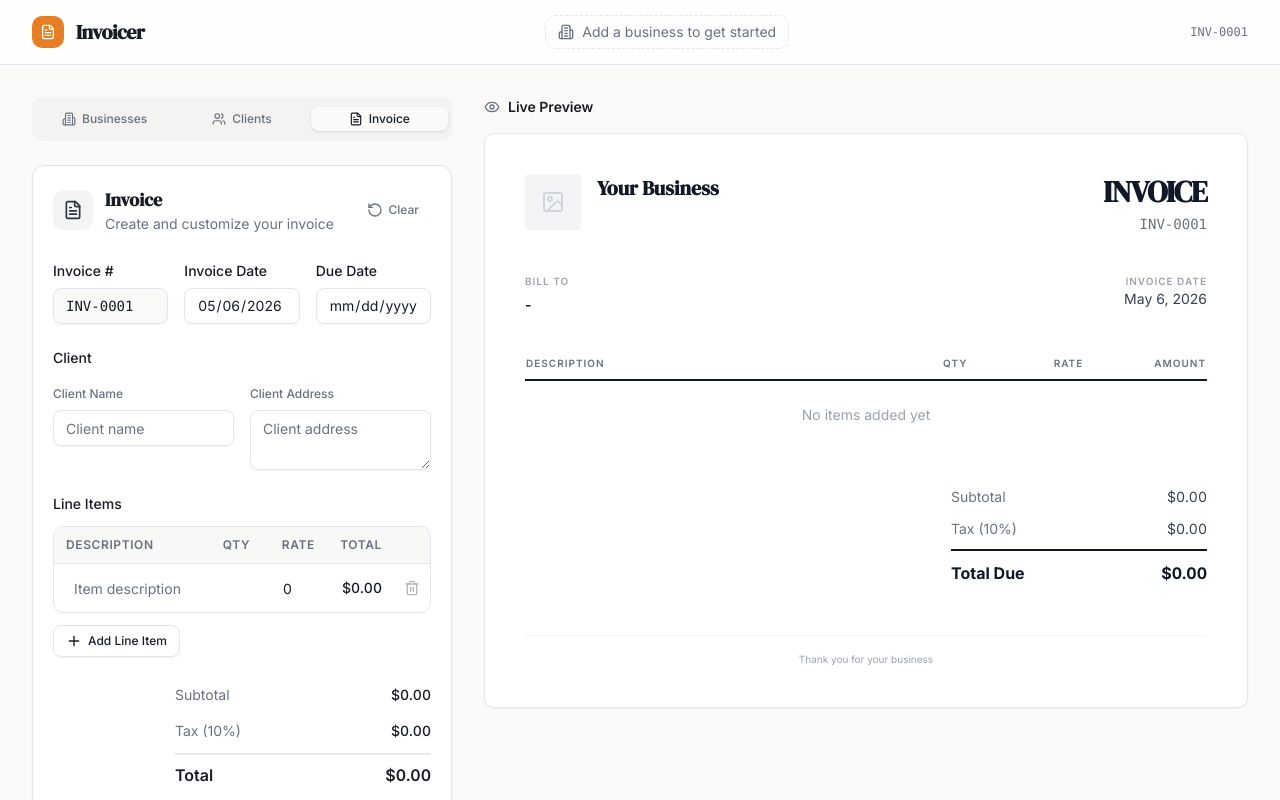
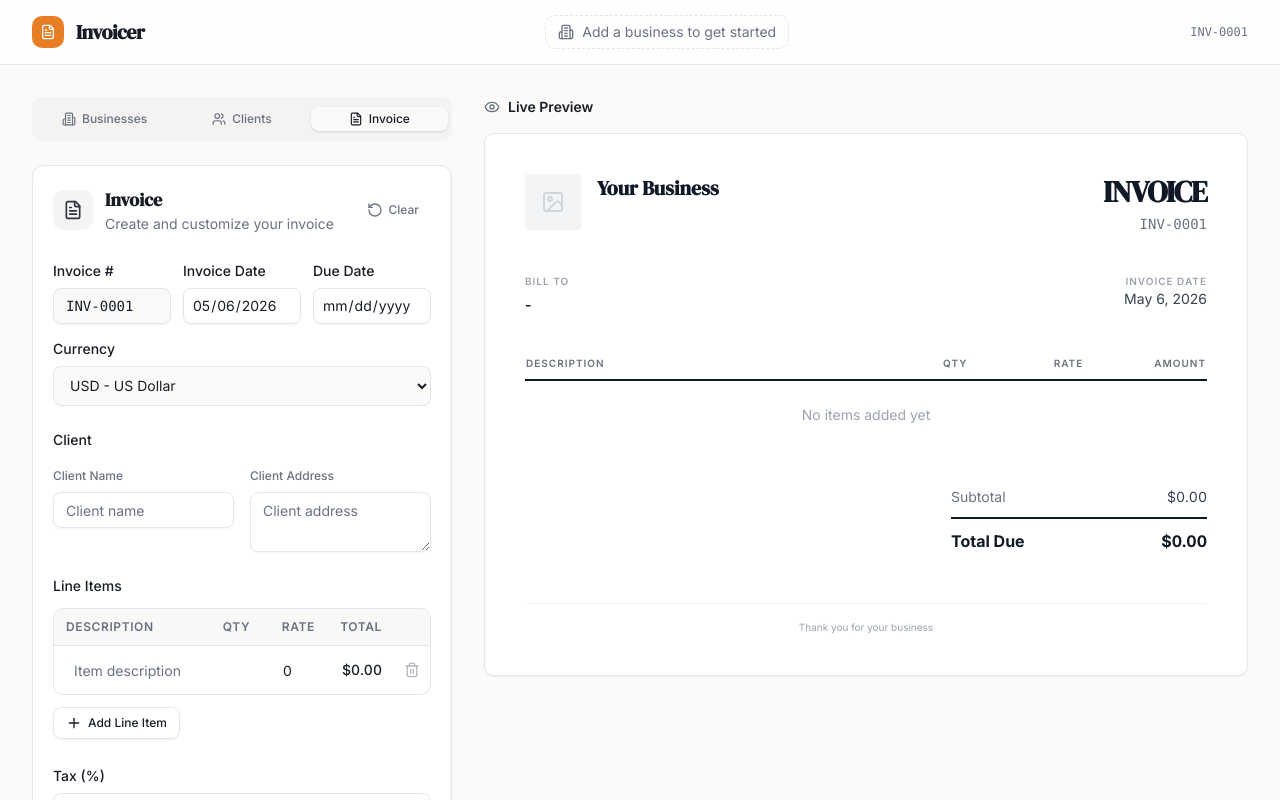
Before and after one commit to NateThunder/invoicer, a React (Vite) app: page / in a window 1280 px wide. Shown: the top 800 px of the page. Built offline with nearby package versions, Linux system fonts and the light colour scheme.

Commit message:
update UI

```diff
--- a/src/components/invoice/InvoiceActions.jsx
+++ b/src/components/invoice/InvoiceActions.jsx
@@ -3,14 +3,14 @@ import { Button } from "@/components/ui/button";
 import { Mail, Send, Printer, AlertCircle } from "lucide-react";
 import { motion, AnimatePresence } from "framer-motion";
 import { format } from 'date-fns';
+import { formatCurrency } from '@/lib/currency';
+import { getInvoiceTotals } from '@/lib/invoiceTotals';
 
 export default function InvoiceActions({ invoice, settings }) {
   const [showActions, setShowActions] = useState(false);
   const [error, setError] = useState('');
 
-  const subtotal = invoice.items.reduce((sum, item) => sum + (item.total || 0), 0);
-  const tax = subtotal * 0.1;
-  const total = subtotal + tax;
+  const { total } = getInvoiceTotals(invoice);
 
   const validate = () => {
     if (!invoice.clientName.trim()) return 'Please enter a client name.';
@@ -42,7 +42,7 @@ export default function InvoiceActions({ invoice, settings }) {
     const body = encodeURIComponent(
       `Dear ${invoice.clientName},\n\n` +
       `Please find attached Invoice ${invoice.number} dated ${invoiceDate}.\n\n` +
-      `Amount Due: $${total.toFixed(2)}\n\n` +
+      `Amount Due: ${formatCurrency(total, invoice.currency)}\n\n` +
       `Thank you for your business.\n\n` +
       `Best regards,\n${businessName}`
     );
--- a/src/components/invoice/InvoiceForm.jsx
+++ b/src/components/invoice/InvoiceForm.jsx
@@ -6,20 +6,22 @@ import { Textarea } from "@/components/ui/textarea";
 import { FileText, RotateCcw } from "lucide-react";
 import LineItemsTable from './LineItemsTable';
 import ClientSelector from './ClientSelector';
+import { formatCurrency } from '@/lib/currency';
+import { getInvoiceTotals } from '@/lib/invoiceTotals';
 
-export default function InvoiceForm({ invoice, onChange, onReset, clients }) {
+export default function InvoiceForm({ invoice, onChange, onReset, clients, currencyOptions, activeClientId, onSetActiveClient }) {
   const update = (field, value) => onChange({ ...invoice, [field]: value });
 
-  const subtotal = invoice.items.reduce((sum, item) => sum + (item.total || 0), 0);
-  const tax = subtotal * 0.1;
-  const total = subtotal + tax;
+  const { subtotal, taxRate, tax, total, hasTax } = getInvoiceTotals(invoice);
 
   const handleClientSelect = (client) => {
     if (!client) {
+      onSetActiveClient(null);
       // Clear client fields
       onChange({ ...invoice, clientName: '', clientAddress: '', clientEmail: '' });
       return;
     }
+    onSetActiveClient(client.id);
     onChange({
       ...invoice,
       clientName: client.name,
@@ -47,18 +49,32 @@ export default function InvoiceForm({ invoice, onChange, onReset, clients }) {
       </div>
 
       {/* Invoice meta */}
-      <div className="grid sm:grid-cols-3 gap-4">
-        <div className="space-y-1.5">
+      <div className="grid grid-cols-1 sm:grid-cols-3 gap-3">
+        <div className="space-y-1.5 min-w-0">
           <Label className="text-sm font-medium">Invoice #</Label>
           <Input value={invoice.number} readOnly className="bg-muted/50 font-mono text-sm" />
         </div>
-        <div className="space-y-1.5">
-          <Label className="text-sm font-medium">Invoice Date</Label>
-          <Input type="date" value={invoice.date} onChange={(e) => update('date', e.target.value)} />
+        <div className="space-y-1.5 min-w-0">
+          <Label className="text-sm font-medium whitespace-nowrap">Invoice Date</Label>
+          <Input type="date" value={invoice.date} onChange={(e) => update('date', e.target.value)} className="px-2 text-sm" />
         </div>
-        <div className="space-y-1.5">
-          <Label className="text-sm font-medium">Due Date</Label>
-          <Input type="date" value={invoice.dueDate} onChange={(e) => update('dueDate', e.target.value)} />
+        <div className="space-y-1.5 min-w-0">
+          <Label className="text-sm font-medium whitespace-nowrap">Due Date</Label>
+          <Input type="date" value={invoice.dueDate} onChange={(e) => update('dueDate', e.target.value)} className="px-2 text-sm" />
+        </div>
+        <div className="space-y-1.5 sm:col-span-3">
+          <Label className="text-sm font-medium">Currency</Label>
+          <select
+            value={invoice.currency || 'USD'}
+            onChange={(e) => update('currency', e.target.value)}
+            className="flex h-10 w-full rounded-md border border-input bg-background px-3 py-2 text-sm ring-offset-background transition-colors focus-visible:outline-none focus-visible:ring-2 focus-visible:ring-ring focus-visible:ring-offset-2"
+          >
+            {currencyOptions.map((option) => (
+              <option key={option.value} value={option.value}>
+                {option.value} - {option.label}
+              </option>
+            ))}
+          </select>
         </div>
       </div>
 
@@ -69,6 +85,7 @@ export default function InvoiceForm({ invoice, onChange, onReset, clients }) {
           clients={clients}
           onSelect={handleClientSelect}
           selectedName={invoice.clientName}
+          activeClientId={activeClientId}
         />
         <div className="grid sm:grid-cols-2 gap-4">
           <div className="space-y-1.5">
@@ -85,7 +102,20 @@ export default function InvoiceForm({ invoice, onChange, onReset, clients }) {
       {/* Line items */}
       <div>
         <Label className="text-sm font-medium mb-3 block">Line Items</Label>
-        <LineItemsTable items={invoice.items} onChange={(items) => update('items', items)} />
+        <LineItemsTable items={invoice.items} currency={invoice.currency} onChange={(items) => update('items', items)} />
+      </div>
+
+      {/* Tax */}
+      <div className="space-y-1.5">
+        <Label className="text-sm font-medium">Tax (%)</Label>
+        <Input
+          type="number"
+          min="0"
+          step="0.01"
+          placeholder="Optional"
+          value={invoice.taxRate ?? ''}
+          onChange={(e) => update('taxRate', e.target.value)}
+        />
       </div>
 
       {/* Totals */}
@@ -93,15 +123,17 @@ export default function InvoiceForm({ invoice, onChange, onReset, clients }) {
         <div className="w-64 space-y-2 text-sm">
           <div className="flex justify-between py-1">
             <span className="text-muted-foreground">Subtotal</span>
-            <span className="font-medium tabular-nums">${subtotal.toFixed(2)}</span>
+            <span className="font-medium tabular-nums">{formatCurrency(subtotal, invoice.currency)}</span>
           </div>
-          <div className="flex justify-between py-1">
-            <span className="text-muted-foreground">Tax (10%)</span>
-            <span className="font-medium tabular-nums">${tax.toFixed(2)}</span>
-          </div>
+          {hasTax && (
+            <div className="flex justify-between py-1">
+              <span className="text-muted-foreground">Tax ({taxRate}%)</span>
+              <span className="font-medium tabular-nums">{formatCurrency(tax, invoice.currency)}</span>
+            </div>
+          )}
           <div className="flex justify-between py-2 border-t-2 border-foreground/10 text-base font-semibold">
             <span>Total</span>
-            <span className="tabular-nums">${total.toFixed(2)}</span>
+            <span className="tabular-nums">{formatCurrency(total, invoice.currency)}</span>
           </div>
         </div>
       </div>
--- a/src/components/invoice/InvoicePreview.jsx
+++ b/src/components/invoice/InvoicePreview.jsx
@@ -1,11 +1,11 @@
 import React from 'react';
 import { format } from 'date-fns';
 import { ImageIcon } from 'lucide-react';
+import { formatCurrency } from '@/lib/currency';
+import { getInvoiceTotals } from '@/lib/invoiceTotals';
 
 export default function InvoicePreview({ invoice, settings }) {
-  const subtotal = invoice.items.reduce((sum, item) => sum + (item.total || 0), 0);
-  const tax = subtotal * 0.1;
-  const total = subtotal + tax;
+  const { subtotal, taxRate, tax, total, hasTax } = getInvoiceTotals(invoice);
 
   const formatDate = (dateStr) => {
     if (!dateStr) return '-';
@@ -82,8 +82,8 @@ export default function InvoicePreview({ invoice, settings }) {
             <tr key={i} className="border-b border-gray-100">
               <td className="py-3 text-sm text-gray-800">{item.description || '-'}</td>
               <td className="py-3 text-sm text-gray-600 text-right tabular-nums">{item.quantity}</td>
-              <td className="py-3 text-sm text-gray-600 text-right tabular-nums">${parseFloat(item.rate || 0).toFixed(2)}</td>
-              <td className="py-3 text-sm text-gray-900 font-medium text-right tabular-nums">${item.total.toFixed(2)}</td>
+              <td className="py-3 text-sm text-gray-600 text-right tabular-nums">{formatCurrency(parseFloat(item.rate || 0), invoice.currency)}</td>
+              <td className="py-3 text-sm text-gray-900 font-medium text-right tabular-nums">{formatCurrency(item.total, invoice.currency)}</td>
             </tr>
           ))}
           {invoice.items.filter(item => item.description || item.total > 0).length === 0 && (
@@ -99,15 +99,17 @@ export default function InvoicePreview({ invoice, settings }) {
         <div className="w-64">
           <div className="flex justify-between py-1.5 text-sm">
             <span className="text-gray-500">Subtotal</span>
-            <span className="text-gray-700 tabular-nums">${subtotal.toFixed(2)}</span>
+            <span className="text-gray-700 tabular-nums">{formatCurrency(subtotal, invoice.currency)}</span>
           </div>
-          <div className="flex justify-between py-1.5 text-sm">
-            <span className="text-gray-500">Tax (10%)</span>
-            <span className="text-gray-700 tabular-nums">${tax.toFixed(2)}</span>
-          </div>
+          {hasTax && (
+            <div className="flex justify-between py-1.5 text-sm">
+              <span className="text-gray-500">Tax ({taxRate}%)</span>
+              <span className="text-gray-700 tabular-nums">{formatCurrency(tax, invoice.currency)}</span>
+            </div>
+          )}
           <div className="flex justify-between py-2.5 border-t-2 border-gray-900 mt-1 text-base">
             <span className="font-bold text-gray-900">Total Due</span>
-            <span className="font-bold text-gray-900 tabular-nums">${total.toFixed(2)}</span>
+            <span className="font-bold text-gray-900 tabular-nums">{formatCurrency(total, invoice.currency)}</span>
           </div>
         </div>
       </div>
--- a/src/components/invoice/LineItemsTable.jsx
+++ b/src/components/invoice/LineItemsTable.jsx
@@ -2,8 +2,9 @@ import React from 'react';
 import { Input } from "@/components/ui/input";
 import { Button } from "@/components/ui/button";
 import { Plus, Trash2 } from "lucide-react";
+import { formatCurrency } from '@/lib/currency';
 
-export default function LineItemsTable({ items, onChange }) {
+export default function LineItemsTable({ items, currency, onChange }) {
   const updateItem = (index, field, value) => {
     const updated = items.map((item, i) => {
       if (i !== index) return item;
@@ -70,7 +71,7 @@ export default function LineItemsTable({ items, onChange }) {
                   />
                 </td>
                 <td className="px-3 py-1.5 text-right text-sm font-medium tabular-nums">
-                  ${item.total.toFixed(2)}
+                  {formatCurrency(item.total, currency)}
                 </td>
                 <td className="px-1 py-1.5">
                   <Button
--- /dev/null
+++ b/src/lib/currency.js
@@ -0,0 +1,20 @@
+export const currencyOptions = [
+  { value: 'USD', label: 'US Dollar' },
+  { value: 'EUR', label: 'Euro' },
+  { value: 'GBP', label: 'British Pound' },
+  { value: 'CAD', label: 'Canadian Dollar' },
+  { value: 'AUD', label: 'Australian Dollar' },
+];
+
+export function formatCurrency(amount, currency = 'USD') {
+  try {
+    return new Intl.NumberFormat(undefined, {
+      style: 'currency',
+      currency,
+      minimumFractionDigits: 2,
+      maximumFractionDigits: 2,
+    }).format(amount || 0);
+  } catch {
+    return `${currency} ${(amount || 0).toFixed(2)}`;
+  }
+}
--- /dev/null
+++ b/src/lib/invoiceTotals.js
@@ -0,0 +1,14 @@
+export function getInvoiceTotals(invoice) {
+  const subtotal = invoice.items.reduce((sum, item) => sum + (item.total || 0), 0);
+  const taxRate = Math.max(0, parseFloat(invoice.taxRate) || 0);
+  const tax = subtotal * (taxRate / 100);
+  const total = subtotal + tax;
+
+  return {
+    subtotal,
+    taxRate,
+    tax,
+    total,
+    hasTax: taxRate > 0,
+  };
+}
--- a/src/pages/InvoiceApp.jsx
+++ b/src/pages/InvoiceApp.jsx
@@ -8,14 +8,17 @@ import ClientsPanel from '@/components/invoice/ClientsPanel';
 import InvoiceForm from '@/components/invoice/InvoiceForm';
 import InvoicePreview from '@/components/invoice/InvoicePreview';
 import InvoiceActions from '@/components/invoice/InvoiceActions';
+import { currencyOptions } from '@/lib/currency';
 
 const createEmptyInvoice = (number) => ({
   number,
   date: format(new Date(), 'yyyy-MM-dd'),
   dueDate: '',
+  currency: 'USD',
   clientName: '',
   clientAddress: '',
   clientEmail: '',
+  taxRate: '',
   items: [{ description: '', quantity: 1, rate: 0, total: 0 }],
 });
 
@@ -23,6 +26,7 @@ export default function InvoiceApp() {
   const [businesses, setBusinesses] = useLocalStorage('invoice-businesses', []);
   const [activeBusinessId, setActiveBusinessId] = useLocalStorage('invoice-active-business', null);
   const [clients, setClients] = useLocalStorage('invoice-clients', []);
+  const [activeClientId, setActiveClientId] = useLocalStorage('invoice-active-client', null);
   const [invoiceCounter, setInvoiceCounter] = useLocalStorage('invoice-counter', 1);
   const [activeTab, setActiveTab] = useState('invoice');
 
@@ -34,10 +38,43 @@ export default function InvoiceApp() {
     setInvoice(prev => ({ ...prev, number: invoiceNumber }));
   }, [invoiceNumber]);
 
+  useEffect(() => {
+    if (!invoice.currency) {
+      setInvoice(prev => ({ ...prev, currency: 'USD' }));
+    }
+  }, [invoice.currency]);
+
   const activeBusiness = useMemo(
     () => businesses.find(b => b.id === activeBusinessId) || null,
     [businesses, activeBusinessId]
   );
+  const activeClient = useMemo(
+    () => clients.find(c => c.id === activeClientId) || null,
+    [clients, activeClientId]
+  );
+
+  useEffect(() => {
+    setInvoice(prev => {
+      const nextClientName = activeClient?.name || '';
+      const nextClientAddress = activeClient?.address || '';
+      const nextClientEmail = activeClient?.email || '';
+
+      if (
+        prev.clientName === nextClientName &&
+        prev.clientAddress === nextClientAddress &&
+        prev.clientEmail === nextClientEmail
+      ) {
+        return prev;
+      }
+
+      return {
+        ...prev,
+        clientName: nextClientName,
+        clientAddress: nextClientAddress,
+        clientEmail: nextClientEmail,
+      };
+    });
+  }, [activeClient, invoice.clientName, invoice.clientAddress, invoice.clientEmail]);
 
   // Build settings shape from active business for InvoicePreview compatibility
   const settings = useMemo(() => ({
@@ -50,12 +87,7 @@ export default function InvoiceApp() {
   }), [activeBusiness]);
 
   const handleSelectClient = (client) => {
-    setInvoice(prev => ({
-      ...prev,
-      clientName: client.name,
-      clientAddress: client.address || '',
-      clientEmail: client.email || '',
-    }));
+    setActiveClientId(client.id);
     setActiveTab('invoice');
   };
 
@@ -141,8 +173,10 @@ export default function InvoiceApp() {
                 <TabsContent value="clients" className="mt-0">
                   <ClientsPanel
                     clients={clients}
+                    activeClient={activeClientId}
                     onSaveClients={setClients}
                     onSelectClient={handleSelectClient}
+                    onSetActive={setActiveClientId}
                   />
                 </TabsContent>
                 <TabsContent value="invoice" className="mt-0">
@@ -151,6 +185,9 @@ export default function InvoiceApp() {
                     onChange={setInvoice}
                     onReset={handleReset}
                     clients={clients}
+                    currencyOptions={currencyOptions}
+                    activeClientId={activeClientId}
+                    onSetActiveClient={setActiveClientId}
                   />
                 </TabsContent>
               </div>
@@ -173,6 +210,9 @@ export default function InvoiceApp() {
               {activeBusiness && (
                 <span className="text-xs text-muted-foreground ml-1">- {activeBusiness.businessName}</span>
               )}
+              {activeClient && (
+                <span className="text-xs text-muted-foreground">for {activeClient.name}</span>
+              )}
             </div>
             <InvoicePreview invoice={invoice} settings={settings} />
           </div>
```
Also changed, not shown: src/components/invoice/ClientSelector.jsx (+12 -4 lines), src/components/invoice/ClientsPanel.jsx (+26 -7 lines).
